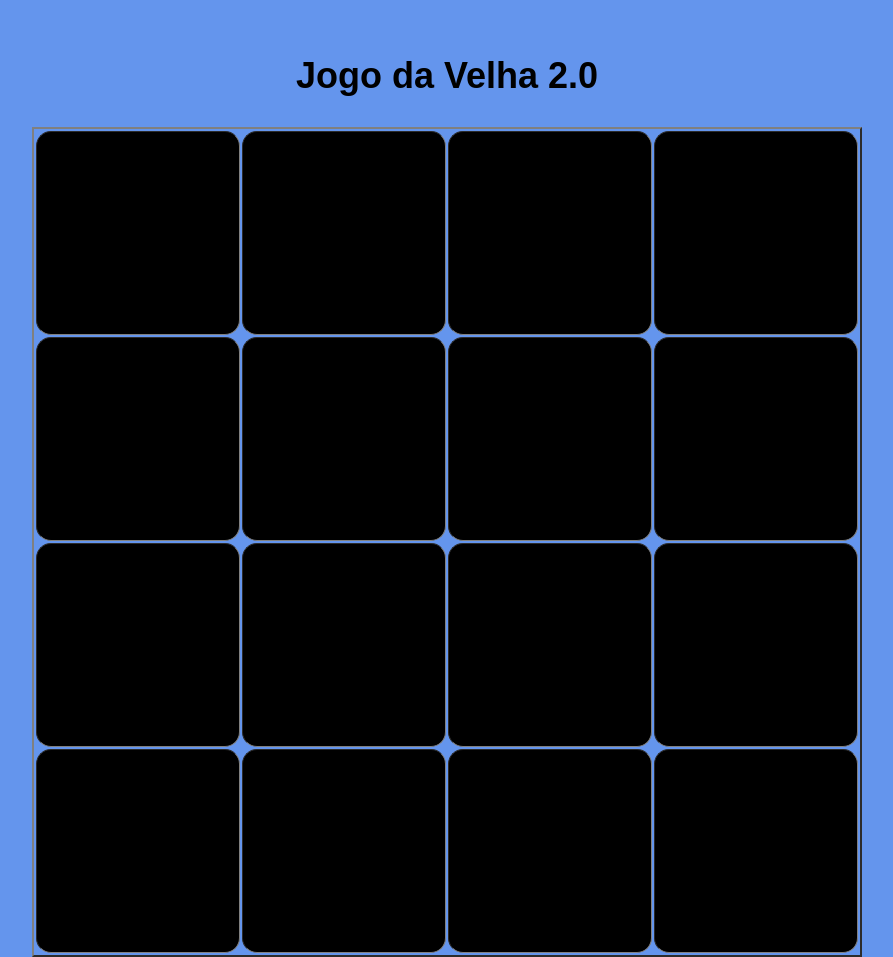
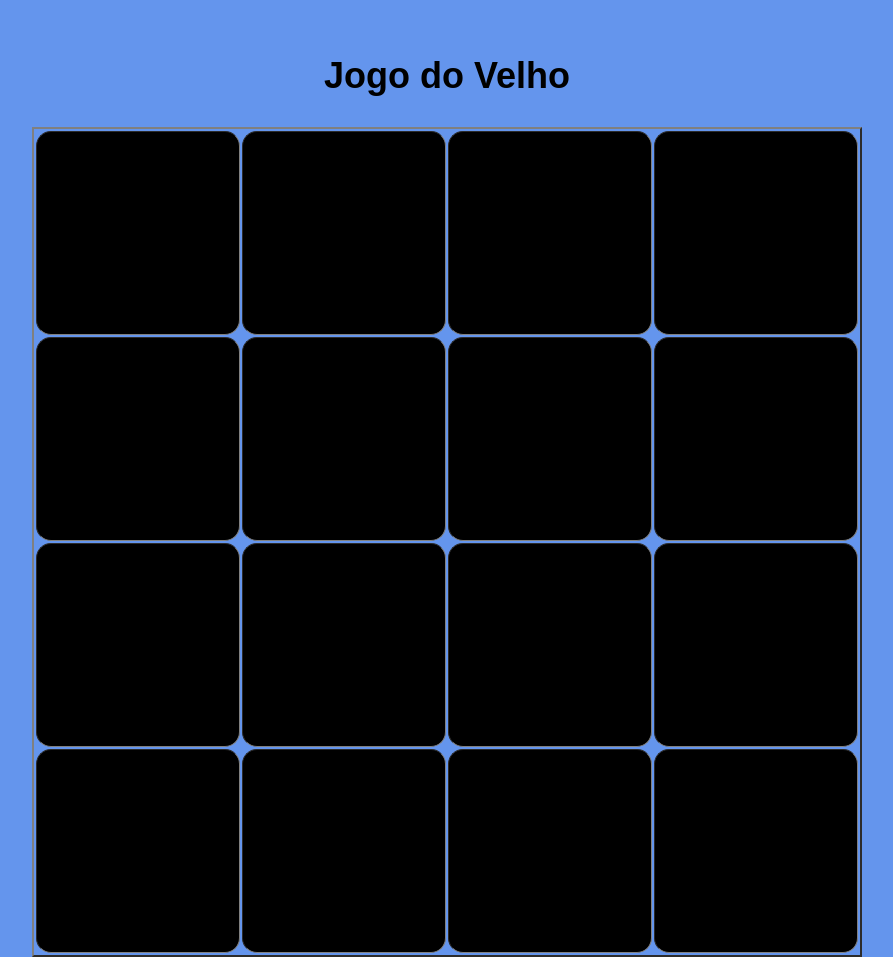
Before and after one commit to Stenex077/Curso-Senac, a plain HTML site: page projeto-2/index.html in a window 1280 px wide. Shown: the whole page, without its empty margins (193-1086 px from the left). Drawn offline with Linux system fonts and the light colour scheme; a web font is replaced by a local one.

Commit message:
Update index.html

```diff
--- a/projeto-2/index.html
+++ b/projeto-2/index.html
@@ -10,7 +10,7 @@
 <body div class="painel">
 
 
-<h2> Jogo da Velha 2.0</h2>
+<h2> Jogo do Velho</h2>
 
 <table class="jogo" border="2" >
 
```
